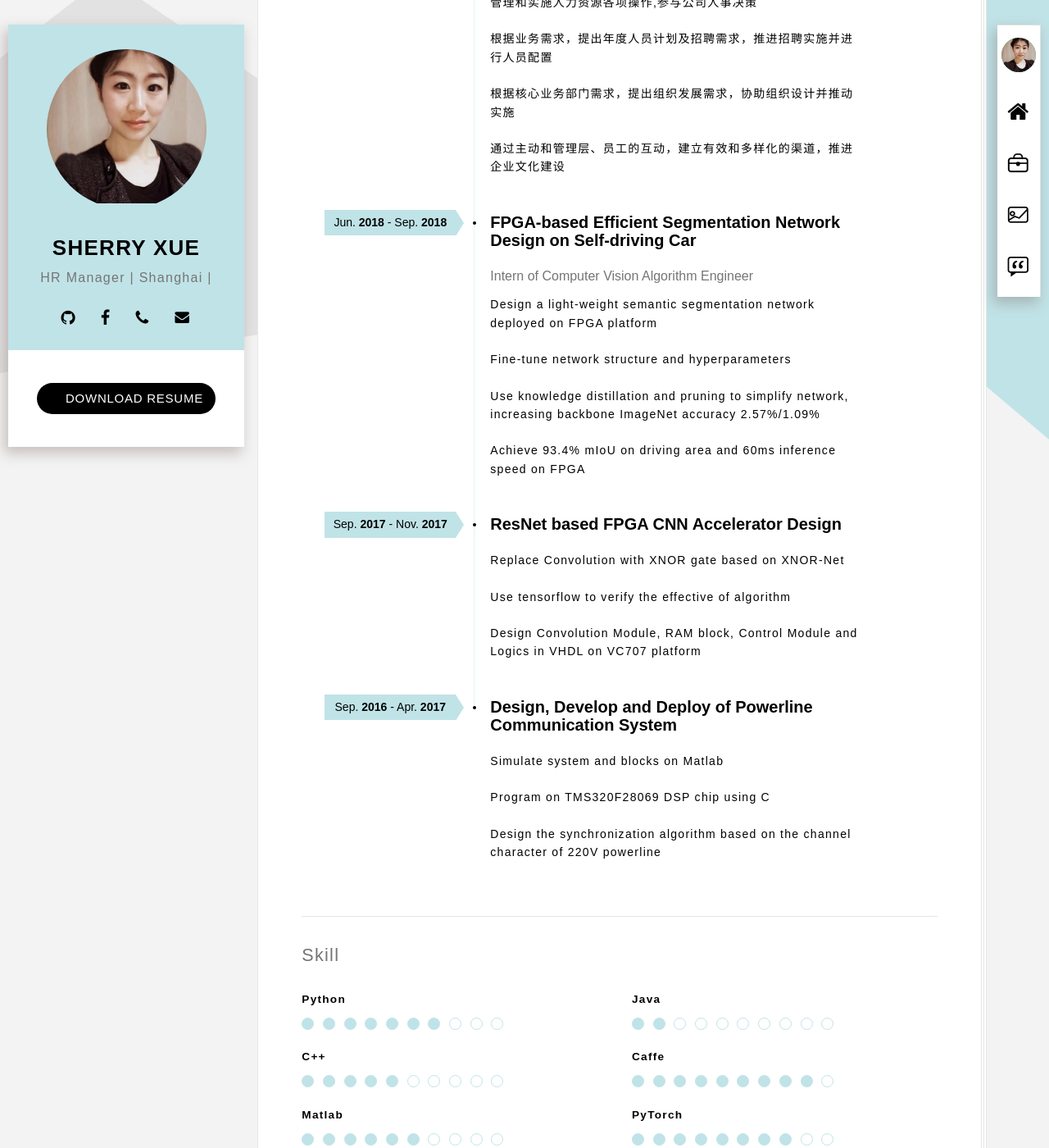
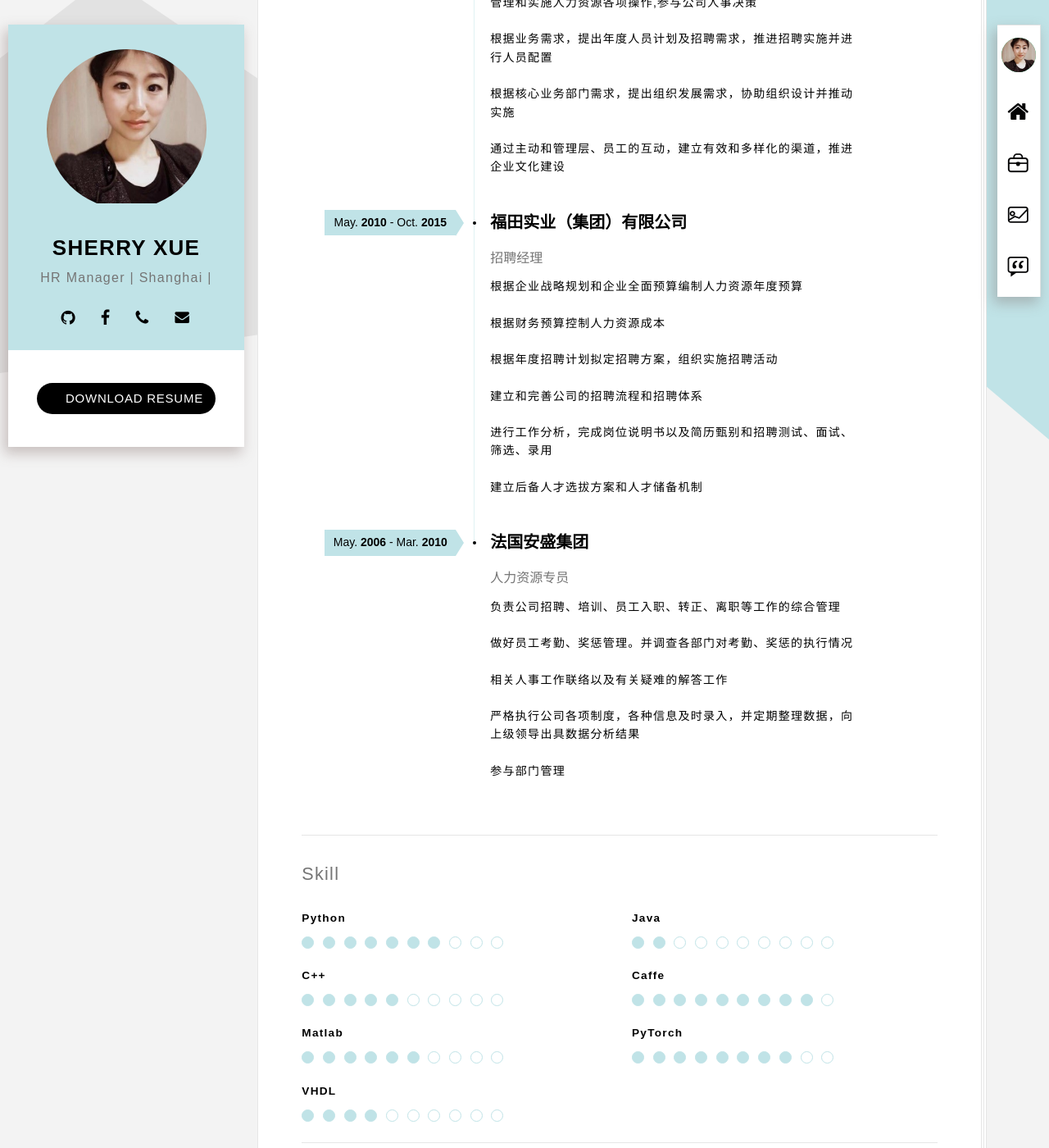
Before and after one commit to sherry0520/sherry0520.github.io, a Jekyll site: the page built from index.html, in a window 1280 px wide and 1400 px high, scrolled down 799 px. Shown: the whole window at 82% size. Built offline with Jekyll 4.4.1, drawn with Linux system fonts in a browser that asks for light colours; some web fonts are replaced.

Commit message:
Update resumer_04-experience.html

```diff
--- a/_includes/resumer_04-experience.html
+++ b/_includes/resumer_04-experience.html
@@ -6,7 +6,7 @@
             <div class="education">
                 <div class="education-box">
                     <time class="education-date" datetime="2016-01TNow">
-                        <span>10. <strong class="text-upper">2015</strong> - <strong>至今</strong></span>
+                        <span>Oct. <strong class="text-upper">2015</strong> -      <strong>至 今</strong></span>
                     </time>
                     <h3>上海鸿洋印刷包装制品有限公司</h3>
                     <span class="education-company">人事经理</span>
@@ -19,33 +19,30 @@
 
                 <div class="education-box">
                     <time class="education-date" datetime="2014-09T2016-01">
-                        <span>Jun. <strong class="text-upper">2018</strong> - Sep. <strong>2018</strong></span>
+                        <span>May. <strong class="text-upper">2010</strong> - Oct. <strong>2015</strong></span>
                     </time>
-                    <h3>FPGA-based Efficient Segmentation Network Design on Self-driving Car</h3>
-                    <span class="education-company">Intern of Computer Vision Algorithm Engineer</span>
-                    <p>Design a light-weight semantic segmentation network deployed on FPGA platform</p>
-                    <p>Fine-tune network structure and hyperparameters</p>
-                    <p>Use knowledge distillation and pruning to simplify network, increasing backbone ImageNet accuracy 2.57%/1.09%</p>
-                    <p>Achieve 93.4% mIoU on driving area and 60ms inference speed on FPGA</p>
+                    <h3>福田实业（集团）有限公司</h3>
+                    <span class="education-company">招聘经理</span>
+                    <p>根据企业战略规划和企业全面预算编制人力资源年度预算</p>
+                    <p>根据财务预算控制人力资源成本</p>
+                    <p>根据年度招聘计划拟定招聘方案，组织实施招聘活动</p>
+                    <p>建立和完善公司的招聘流程和招聘体系</p>
+                    <p>进行工作分析，完成岗位说明书以及简历甄别和招聘测试、面试、筛选、录用</p>
+                    <p>建立后备人才选拔方案和人才储备机制</p>
                 </div>
                 <div class="education-box">
                     <time class="education-date" datetime="2014-09T2016-01">
-                        <span>Sep. <strong class="text-upper">2017</strong> - Nov. <strong>2017</strong></span>
+                        <span>May. <strong class="text-upper">2006</strong> - Mar. <strong>2010</strong></span>
                     </time>
-                    <h3>ResNet based FPGA CNN Accelerator Design</h3>
-                    <p>Replace Convolution with XNOR gate based on XNOR-Net</p>
-                    <p>Use tensorflow to verify the effective of algorithm</p>
-                    <p>Design Convolution Module, RAM block, Control Module and Logics in VHDL on VC707 platform</p>
+                    <h3>法国安盛集团</h3>
+                    <span class="education-company">人力资源专员</span>
+                    <p>负责公司招聘、培训、员工入职、转正、离职等工作的综合管理</p>
+                    <p>做好员工考勤、奖惩管理。并调查各部门对考勤、奖惩的执行情况</p>
+                    <p>相关人事工作联络以及有关疑难的解答工作</p>
+                    <p>严格执行公司各项制度，各种信息及时录入，并定期整理数据，向上级领导出具数据分析结果</p>
+                    <p>参与部门管理</p>
                 </div>
-                <div class="education-box">
-                    <time class="education-date" datetime="2014-09T2016-01">
-                        <span>Sep. <strong class="text-upper">2016</strong> - Apr. <strong>2017</strong></span>
-                    </time>
-                    <h3>Design, Develop and Deploy of Powerline Communication System</h3>
-                    <p>Simulate system and blocks on Matlab</p>
-                    <p>Program on TMS320F28069 DSP chip using C</p>
-                    <p>Design the synchronization algorithm based on the channel character of 220V powerline</p>
-                </div>
+
             </div>
         </div>
     </div>
```
